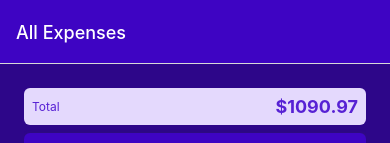
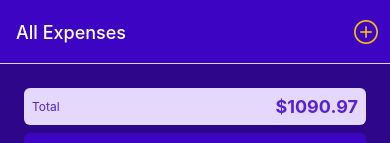
Before and after one commit to xorbun/StonksApp, a React Native app: screen /AllExpenses in a window 390 px wide. Shown: the top 143 px of the page. Built offline with nearby package versions, Linux system fonts and the light colour scheme.

Commit message:
added ManageExpense component

```diff
--- a/App.js
+++ b/App.js
@@ -7,18 +7,21 @@ import RecentExpenses from './screen/RecentExpenses';
 import AllExpenses from './screen/AllExpenses';
 import { GlobalStyles } from './costants/styles';
 import { AntDesign } from '@expo/vector-icons';
+import IconButton from './components/UI/IconButton';
 const Stack=createNativeStackNavigator();
 const BottomTab=createBottomTabNavigator();
 
 const ExpensesOverView=()=>{
   return(
-    <BottomTab.Navigator screenOptions={{
+    <BottomTab.Navigator screenOptions={({navigation})=>({
       headerStyle:{backgroundColor:GlobalStyles.colors.primary500},
       headerTintColor:'white',
       tabBarStyle:{backgroundColor:GlobalStyles.colors.primary500},
       tabBarActiveTintColor:GlobalStyles.colors.accent500,
+      headerRight: ()=>
+        <IconButton icon="pluscircleo" color={GlobalStyles.colors.accent500} onPress={()=>{navigation.navigate('ManageExpenses')}}/>
 
-    }}>
+  })}>
       <BottomTab.Screen name='RecentExpenses' component={RecentExpenses} options={{title:'Recent expenses',tabBarIcon:()=><AntDesign name="hourglass" size={24} color={GlobalStyles.colors.accent500} />}}/>
       <BottomTab.Screen name='AllExpenses' component={AllExpenses} options={{title:'All Expenses',tabBarIcon:()=><AntDesign name="calendar" size={24} color={GlobalStyles.colors.accent500} />}}/>
     </BottomTab.Navigator>
@@ -31,9 +34,12 @@ export default function App() {
       <StatusBar style="light" />
 
       <NavigationContainer>
-        <Stack.Navigator>
-          <Stack.Screen name='ExpensesOverview' component={ExpensesOverView} options={{headerShown:false}}/>
-          <Stack.Screen name='ManageExpenses' component={ManageExpense}/>
+        <Stack.Navigator screenOptions={{
+          headerStyle:{backgroundColor:GlobalStyles.colors.primary500},
+          headerTintColor:'white'
+        }}>
+          <Stack.Screen name='ExpensesOverview' component={ExpensesOverView} options={{headerShown:false,title:'back'}}/>
+          <Stack.Screen name='ManageExpenses' component={ManageExpense} options={{title:'Manage Expense',presentation:'modal'}}/>
         </Stack.Navigator>
       </NavigationContainer>
     </>
--- a/components/ExpenseItem.js
+++ b/components/ExpenseItem.js
@@ -1,9 +1,15 @@
 import { Pressable,View,Text,StyleSheet } from "react-native"
 import { GlobalStyles } from "../costants/styles"
 import { getFormattedDate } from "../util/date"
+import {useNavigation} from '@react-navigation/native'
 const ExpenseItem=({description,amount,date})=>{
+    const navigation=useNavigation()
+    const expensePressHandler=()=>{
+        navigation.navigate('ManageExpenses')
+    }
+
     return(
-        <Pressable>
+        <Pressable onPress={expensePressHandler} style={({pressed})=>pressed && styles.pressed}>
             <View style={styles.expenseItem}>
                 <View  >
                     <Text style={[styles.textBase,styles.description]}>{description}</Text>
@@ -51,5 +57,8 @@ const styles=StyleSheet.create({
     amount:{
         color:GlobalStyles.colors.primary500,
         fontWeight:'bold'
+    },
+    pressed:{
+        opacity:0.75
     }
 })
--- /dev/null
+++ b/components/UI/IconButton.js
@@ -0,0 +1,22 @@
+import { Pressable, View,StyleSheet } from "react-native"
+
+import { AntDesign } from '@expo/vector-icons';
+const IconButton=({icon,color,onPress})=>{
+    return(
+        <Pressable onPress={onPress} style={({pressed})=> pressed && styles.pressed}>
+            <View style={styles.buttonContainer}>
+                <AntDesign name={icon} size={24} color={color}/>
+            </View>
+        </Pressable>
+    )
+}
+export default IconButton
+const styles=StyleSheet.create({
+    buttonContainer:{
+        marginHorizontal:12
+    },
+    pressed:{
+        opacity:0.75
+    }
+
+})
```
